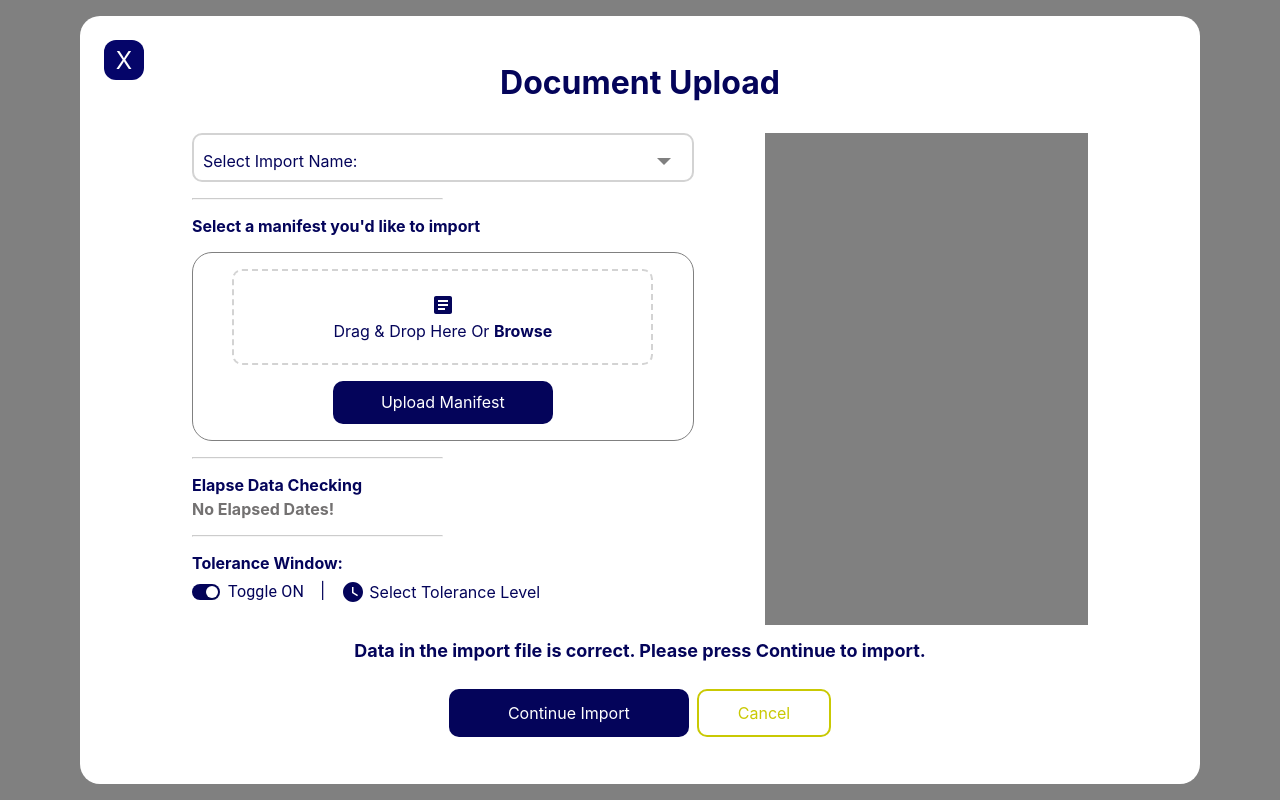
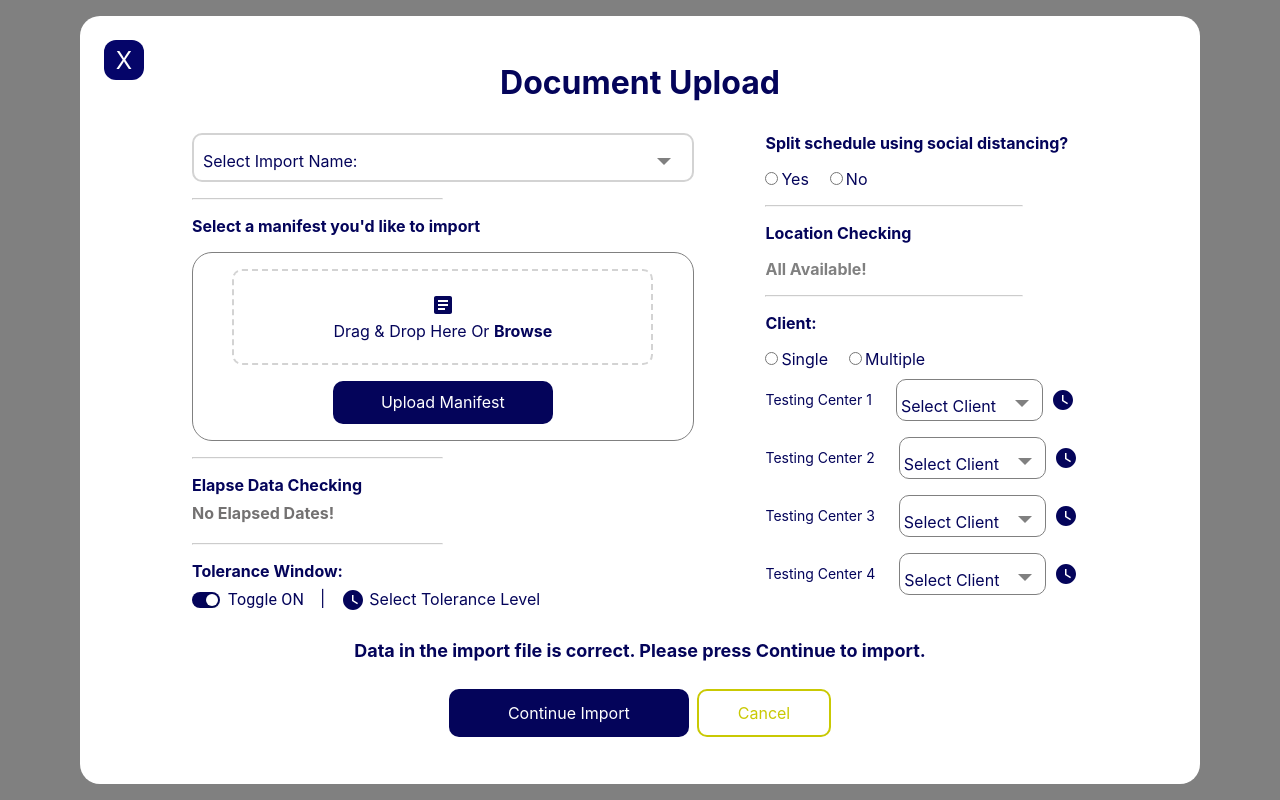
Before and after one commit to PetrosO123/document-upload, a React (Create React App) app: page / in a window 1280 px wide. Built offline with nearby package versions, Linux system fonts and the light colour scheme.

Commit message:
core mvp achieved

```diff
--- a/src/App.css
+++ b/src/App.css
@@ -160,10 +160,11 @@ main{
   display: flex;
   flex-direction: column;
   justify-content: center;
-  gap: 0.3rem;
+  gap: 0.5rem;
 }
 .dataSubtitle{
   color: rgb(115, 113, 113);
+  margin-bottom: 0.25rem;
 }
 hr{
   width: 50%;
@@ -174,7 +175,6 @@ hr{
 .rightMain{
   width: 36%;
   height: 100%;
-  background-color: grey;
 }
 footer{
   min-height: 10%;
@@ -198,7 +198,6 @@ footer{
 .footerButtons>*{
   padding: .75rem 0.75rem;
   border-radius: 10px;
-
 }
 .continue{
   background-color: rgb(4, 4, 90);
@@ -218,3 +217,58 @@ footer{
 .continue:hover, .cancel:hover{
   cursor: pointer;
 }
+.topRight{
+  height: 50%;
+  display: flex;
+  flex-direction: column;
+  gap: 1rem;
+}
+.bottomRight{
+  height:50%;
+}
+.clientForm{
+
+}
+.split, .location, .client{
+  display: flex;
+  flex-direction: column;
+  gap: 1rem;
+}
+.splitTitle, .location, .clientTitle{
+  font-weight:700
+}
+.available{
+  color: grey;
+}
+input:first-of-type{
+  margin-left: 0;
+}
+.rightHr{
+  width: 80%;
+}
+label:first-of-type{
+  margin-right: 1rem;
+}
+.clientForm{
+  width: 9.2rem;
+  border: 1px solid gray;
+  border-radius: 10px;;
+  display: flex;
+  justify-content: space-between;
+  padding: 1rem 0.5rem 0.25rem 0.25rem;
+}
+.TC{
+  font-size: 14px;
+  margin-right: 1rem;
+}
+.TCRows{
+  display: flex;
+  flex-direction: column;
+  gap:1rem;
+}
+.TCRow{
+  display: flex;
+  justify-content: flex-start;
+  align-items: center;
+  gap: 0.5rem;
+}
--- a/src/App.js
+++ b/src/App.js
@@ -1,117 +1,16 @@
 import "./App.css";
 import * as React from "react";
-import { styled } from "@mui/material/styles";
-import FormGroup from "@mui/material/FormGroup";
-import FormControlLabel from "@mui/material/FormControlLabel";
-import Switch from "@mui/material/Switch";
-import Stack from "@mui/material/Stack";
-import Typography from "@mui/material/Typography";
-import WatchLaterIcon from "@mui/icons-material/WatchLater";
-import ArticleIcon from "@mui/icons-material/Article";
+import LeftMain from "./LeftMain";
+import RightMain from "./RightMain";
 
 function App() {
-  const AntSwitch = styled(Switch)(({ theme }) => ({
-    width: 28,
-    height: 16,
-    padding: 0,
-    display: "flex",
-    "&:active": {
-      "& .MuiSwitch-thumb": {
-        width: 15,
-      },
-      "& .MuiSwitch-switchBase.Mui-checked": {
-        transform: "translateX(9px)",
-      },
-    },
-    "& .MuiSwitch-switchBase": {
-      padding: 2,
-      "&.Mui-checked": {
-        transform: "translateX(12px)",
-        color: "#fff",
-        "& + .MuiSwitch-track": {
-          opacity: 1,
-          backgroundColor:
-            theme.palette.mode === "dark" ? "white" : "rgb(4, 4, 90)",
-        },
-      },
-    },
-    "& .MuiSwitch-thumb": {
-      boxShadow: "0 2px 4px 0 rgb(0 35 11 / 20%)",
-      width: 12,
-      height: 12,
-      borderRadius: 6,
-      transition: theme.transitions.create(["width"], {
-        duration: 200,
-      }),
-      backgroundColor: "white",
-    },
-    "& .MuiSwitch-track": {
-      borderRadius: 16 / 2,
-      opacity: 1,
-      backgroundColor:
-        theme.palette.mode === "dark"
-          ? "rgba(255,255,255,.35)"
-          : "rgba(0,0,0,.25)",
-      boxSizing: "border-box",
-    },
-  }));
-
   return (
     <div className="App">
       <div className="close">X</div>
       <header>Document Upload</header>
       <main>
-        <div className="leftMain">
-          <div className="importName">
-            <div className="importText">Select Import Name:</div>
-            <div className="arrow"></div>
-          </div>
-          <hr />
-          <div className="importManifest">
-            <div className="manifestTitle">
-              Select a manifest you'd like to import
-            </div>
-            <div className="manifestSection">
-              <div className="dragDrop">
-                <ArticleIcon />
-                <span>
-                  Drag & Drop Here Or <strong>Browse</strong>
-                </span>
-              </div>
-              <div className="manifestUpload">Upload Manifest</div>
-            </div>
-          </div>
-          <hr />
-          <div className="dataChecking">
-            <div className="dataTitle">Elapse Data Checking</div>
-            <div className="dataSubtitle">No Elapsed Dates!</div>
-          </div>
-          <hr />
-          <div className="tolerance">
-            <div className="toleranceTitle">Tolerance Window:</div>
-            <div className="toleranceContainer">
-              <div className="toggleLeft">
-                <div className="toggleImage">
-                  <Stack direction="row" spacing={1} alignItems="center">
-                    <AntSwitch
-                      defaultChecked
-                      inputProps={{ "aria-label": "ant design" }}
-                    />
-                    <Typography>Toggle ON</Typography>
-                  </Stack>
-                </div>
-              </div>
-              <div className="toleranceDivider">|</div>
-              <div className="toggleRight">
-                <div className="clock">
-                  <WatchLaterIcon />
-                </div>
-                <div className="toleranceLevel">Select Tolerance Level</div>
-              </div>
-            </div>
-          </div>
-        </div>
-        <div className="rightMain"></div>
+        <LeftMain />
+        <RightMain />
       </main>
       <footer>
         <div className="footerTitle">
--- /dev/null
+++ b/src/LeftMain.js
@@ -0,0 +1,107 @@
+import { styled } from "@mui/material/styles";
+import Switch from "@mui/material/Switch";
+import Stack from "@mui/material/Stack";
+import Typography from "@mui/material/Typography";
+import WatchLaterIcon from "@mui/icons-material/WatchLater";
+import ArticleIcon from "@mui/icons-material/Article";
+import "./App.css";
+const AntSwitch = styled(Switch)(({ theme }) => ({
+  width: 28,
+  height: 16,
+  padding: 0,
+  display: "flex",
+  "&:active": {
+    "& .MuiSwitch-thumb": {
+      width: 15,
+    },
+    "& .MuiSwitch-switchBase.Mui-checked": {
+      transform: "translateX(9px)",
+    },
+  },
+  "& .MuiSwitch-switchBase": {
+    padding: 2,
+    "&.Mui-checked": {
+      transform: "translateX(12px)",
+      color: "#fff",
+      "& + .MuiSwitch-track": {
+        opacity: 1,
+        backgroundColor:
+          theme.palette.mode === "dark" ? "white" : "rgb(4, 4, 90)",
+      },
+    },
+  },
+  "& .MuiSwitch-thumb": {
+    boxShadow: "0 2px 4px 0 rgb(0 35 11 / 20%)",
+    width: 12,
+    height: 12,
+    borderRadius: 6,
+    transition: theme.transitions.create(["width"], {
+      duration: 200,
+    }),
+    backgroundColor: "white",
+  },
+  "& .MuiSwitch-track": {
+    borderRadius: 16 / 2,
+    opacity: 1,
+    backgroundColor:
+      theme.palette.mode === "dark"
+        ? "rgba(255,255,255,.35)"
+        : "rgba(0,0,0,.25)",
+    boxSizing: "border-box",
+  },
+}));
+function LeftMain() {
+  return (
+    <div className="leftMain">
+      <div className="importName">
+        <div className="importText">Select Import Name:</div>
+        <div className="arrow"></div>
+      </div>
+      <hr />
+      <div className="importManifest">
+        <div className="manifestTitle">
+          Select a manifest you'd like to import
+        </div>
+        <div className="manifestSection">
+          <div className="dragDrop">
+            <ArticleIcon />
+            <span>
+              Drag & Drop Here Or <strong>Browse</strong>
+            </span>
+          </div>
+          <div className="manifestUpload">Upload Manifest</div>
+        </div>
+      </div>
+      <hr />
+      <div className="dataChecking">
+        <div className="dataTitle">Elapse Data Checking</div>
+        <div className="dataSubtitle">No Elapsed Dates!</div>
+      </div>
+      <hr />
+      <div className="tolerance">
+        <div className="toleranceTitle">Tolerance Window:</div>
+        <div className="toleranceContainer">
+          <div className="toggleLeft">
+            <div className="toggleImage">
+              <Stack direction="row" spacing={1} alignItems="center">
+                <AntSwitch
+                  defaultChecked
+                  inputProps={{ "aria-label": "ant design" }}
+                />
+                <Typography>Toggle ON</Typography>
+              </Stack>
+            </div>
+          </div>
+          <div className="toleranceDivider">|</div>
+          <div className="toggleRight">
+            <div className="clock">
+              <WatchLaterIcon />
+            </div>
+            <div className="toleranceLevel">Select Tolerance Level</div>
+          </div>
+        </div>
+      </div>
+    </div>
+  );
+}
+export default LeftMain;
--- /dev/null
+++ b/src/RightMain.js
@@ -0,0 +1,63 @@
+import WatchLaterIcon from "@mui/icons-material/WatchLater";
+import "./App.css";
+function RightMain() {
+  const centers = [];
+  for (let i = 1; i <= 4; i++) {
+    centers.push(
+      <div key={i} className="TCRow">
+        <div className="TC">Testing Center {i}</div>
+        <div className="clientForm">
+          Select Client <div className="arrow"></div>
+        </div>
+        <WatchLaterIcon />
+      </div>
+    );
+  }
+
+  return (
+    <div className="rightMain">
+      <div className="topRight">
+        <div className="split">
+          <div className="splitTitle">
+            Split schedule using social distancing?
+          </div>
+          <div className="radio-inline">
+            <input type="radio" id="yes" name="split" value="yes" />
+            <label htmlFor="yes">Yes</label>
+            <input type="radio" id="no" name="split" value="no" />
+            <label htmlFor="no">No</label>
+          </div>
+        </div>
+        <hr className="rightHr" />
+        <div className="location">
+          Location Checking
+          <div className="available">All Available!</div>
+        </div>
+        <hr className="rightHr" />
+        <div className="client">
+          <div className="clientTitle">Client:</div>
+          <div className="clientButtons">
+            <input
+              type="radio"
+              id="single"
+              name="clientOption"
+              value="single"
+            />
+            <label htmlFor="single">Single</label>
+            <input
+              type="radio"
+              id="multiple"
+              name="clientOption"
+              value="multiple"
+            />
+            <label htmlFor="multiple">Multiple</label>
+          </div>
+        </div>
+      </div>
+      <div className="bottomRight">
+        <div className="TCRows">{centers}</div>
+      </div>
+    </div>
+  );
+}
+export default RightMain;
```
Also changed, not shown: src/LeftMain.css (added), src/RightMain.css (added).
